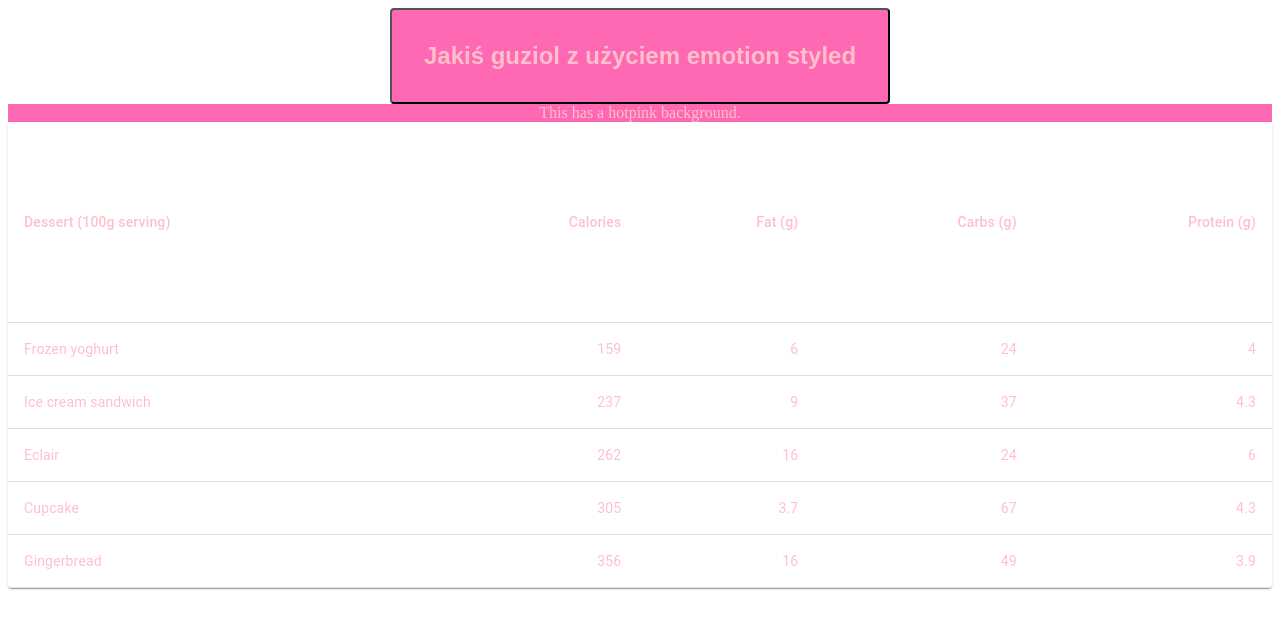
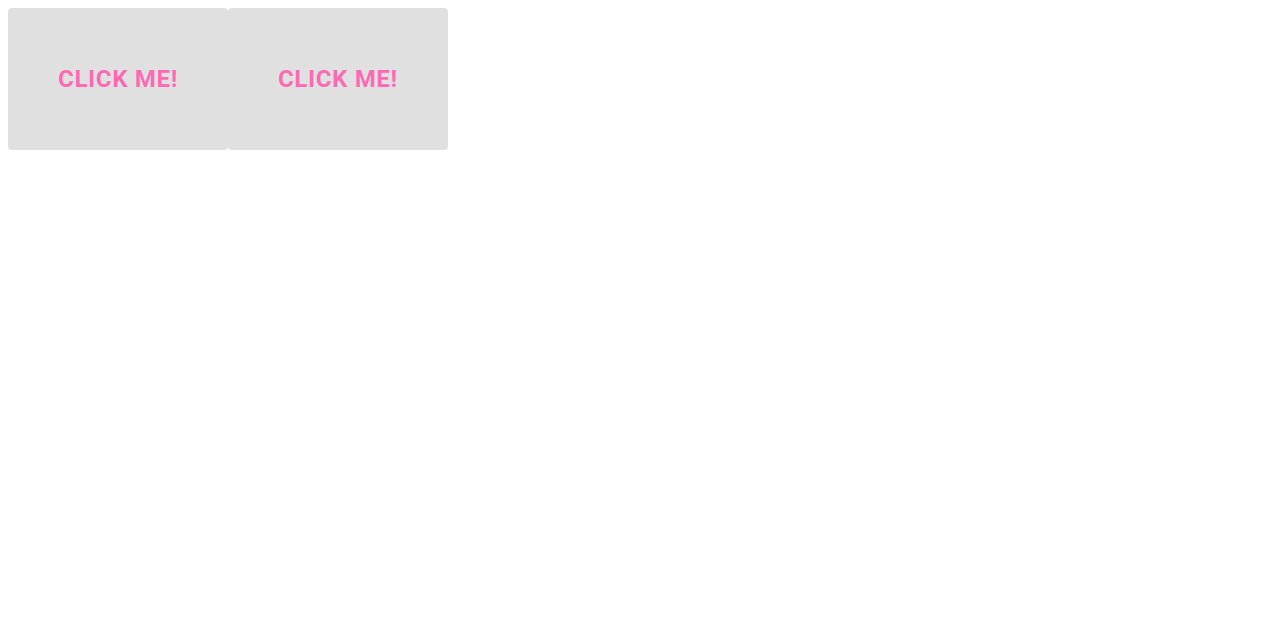
Before and after one commit to CodersCampTeam/learning-tool, a React (Create React App) app in the folder client/: page / in a window 1280 px wide. Shown: the top 628 px of the page. Built offline with nearby package versions, Linux system fonts and the light colour scheme.

Commit message:
[#62] themes

```diff
--- a/client/src/App.tsx
+++ /dev/null
@@ -1,95 +0,0 @@
-import { jsx, css } from '@emotion/react';
-import styled from '@emotion/styled';
-import React from 'react';
-import { makeStyles } from '@material-ui/core/styles';
-import Table from '@material-ui/core/Table';
-import TableBody from '@material-ui/core/TableBody';
-import TableCell from '@material-ui/core/TableCell';
-import TableContainer from '@material-ui/core/TableContainer';
-import TableHead from '@material-ui/core/TableHead';
-import TableRow from '@material-ui/core/TableRow';
-import Paper from '@material-ui/core/Paper';
-import { Global } from '@emotion/react';
-import GlobalStyles from './styles/GlobalStyles';
-
-const Button = styled.button`
-  padding: 32px;
-  background-color: hotpink;
-  font-size: 24px;
-  border-radius: 4px;
-  color: black;
-  font-weight: bold;
-  &:hover {
-    color: white;
-  }
-`
-const titleStyle = css({
-  boxSizing: 'border-box',
-  width: 300,
-  height: 200
-})
-
-const useStyles = makeStyles({
-  table: {
-    minWidth: 650,
-  },
-});
-
-const createData =  (name: any, calories: any, fat: any, carbs: any, protein: any) => {
-  return { name, calories, fat, carbs, protein };
-}
-
-const rows = [
-  createData('Frozen yoghurt', 159, 6.0, 24, 4.0),
-  createData('Ice cream sandwich', 237, 9.0, 37, 4.3),
-  createData('Eclair', 262, 16.0, 24, 6.0),
-  createData('Cupcake', 305, 3.7, 67, 4.3),
-  createData('Gingerbread', 356, 16.0, 49, 3.9),
-];
-
-export default function BasicTable() {
-  const classes = useStyles();
-
-  return (
-    <React.Fragment>
-      <Global styles={GlobalStyles} />
-      <Button>Jakiś guziol z użyciem emotion styled</Button>
-        <div
-    css={{
-      backgroundColor: 'hotpink',
-      '&:hover': {
-        color: 'lightgreen'
-      }
-    }}
-  >
-    This has a hotpink background.
-  </div>
-    <TableContainer component={Paper}>
-      <Table className={classes.table} aria-label="simple table">
-        <TableHead>
-          <TableRow css={titleStyle}>
-            <TableCell>Dessert (100g serving)</TableCell>
-            <TableCell align="right">Calories</TableCell>
-            <TableCell align="right">Fat&nbsp;(g)</TableCell>
-            <TableCell align="right">Carbs&nbsp;(g)</TableCell>
-            <TableCell align="right">Protein&nbsp;(g)</TableCell>
-          </TableRow>
-        </TableHead>
-        <TableBody>
-          {rows.map((row) => (
-            <TableRow key={row.name}>
-              <TableCell component="th" scope="row">
-                {row.name}
-              </TableCell>
-              <TableCell align="right">{row.calories}</TableCell>
-              <TableCell align="right">{row.fat}</TableCell>
-              <TableCell align="right">{row.carbs}</TableCell>
-              <TableCell align="right">{row.protein}</TableCell>
-            </TableRow>
-          ))}
-        </TableBody>
-      </Table>
-    </TableContainer>
-    </React.Fragment>
-  );
-}
--- a/client/src/styles/GlobalStyles.tsx
+++ b/client/src/GlobalStyles.tsx
@@ -1,5 +1,6 @@
 import { css } from '@emotion/react';
 
+//TO UPDATE WITH FINAL GLOBAL STYLES
 const GlobalStyles = css`
   @import url("https://fonts.googleapis.com/css?family=Dancing+Script&display=swap");
 
--- /dev/null
+++ b/client/src/components/App.tsx
@@ -0,0 +1,23 @@
+import React from 'react';
+import { Global } from '@emotion/react';
+import GlobalStyles from '../GlobalStyles';
+import {ThemeProvider, Button} from '@material-ui/core';
+import theme from '../themes/theme';
+import CustomButton from './CustomButton/CustomButton';
+
+const App = () => {
+ return (
+   <React.Fragment>
+     {/* global styles should on top of our components hierarchy */}
+      {/* <Global styles={GlobalStyles} /> */}
+      <CustomButton color="primary">
+        Click me!
+      </CustomButton>
+            <CustomButton color="secondary">
+        Click me!
+      </CustomButton>
+      </React.Fragment>
+  );
+}
+
+export default App;
--- /dev/null
+++ b/client/src/components/CustomButton/CustomButton.tsx
@@ -0,0 +1,21 @@
+import { ReactNode } from 'react';
+import StyledButton from './styles'
+import {ThemeProvider, Button} from '@material-ui/core';
+import theme from '../../themes/theme'
+
+interface IProps {
+    children: ReactNode
+    color: any
+}
+
+const CustomButton = ({color, children}: IProps) => {
+    return (
+           <ThemeProvider theme={theme}>
+                <StyledButton variant="contained" disableElevation>
+                    {children}
+                </StyledButton>
+            </ThemeProvider>
+    )
+}
+
+export default CustomButton;
--- /dev/null
+++ b/client/src/components/CustomButton/styles.tsx
@@ -0,0 +1,17 @@
+import styled from '@emotion/styled'
+import { Button } from '@material-ui/core';
+import theme from '../../themes/theme';
+
+const StyledButton = styled(Button)`
+&& {
+  padding: 50px;
+  font-size: 24px;
+  border-radius: 4px;
+  color: hotpink;
+  font-weight: bold;
+  &:hover {
+    color: white;
+  }
+`
+
+export default StyledButton;
--- a/client/src/index.tsx
+++ b/client/src/index.tsx
@@ -1,6 +1,6 @@
 import React from 'react';
 import ReactDOM from 'react-dom';
-import App from './App';
+import App from './components/App';
 
 
 ReactDOM.render(
--- /dev/null
+++ b/client/src/themes/theme.tsx
@@ -0,0 +1,16 @@
+import { createMuiTheme } from '@material-ui/core';
+import { amber, deepPurple } from '@material-ui/core/colors';
+
+const theme = createMuiTheme({
+palette: {
+    primary: {
+        main: deepPurple[500]
+    },
+    secondary: {
+        main: amber[500],
+        contrastText: deepPurple[700]
+    }
+}
+})
+
+export default theme;
--- a/client/tsconfig.json
+++ b/client/tsconfig.json
@@ -1,8 +1,8 @@
 {
   "compilerOptions": {
-      "types": [
-        "@emotion/react"
-      ],
+    "types": [
+      "@emotion/react"
+    ],
     "target": "es5",
     "lib": [
       "dom",
```
Also changed, not shown: client/src/statistics/statistics.tsx (deleted, +0 -102 lines).
